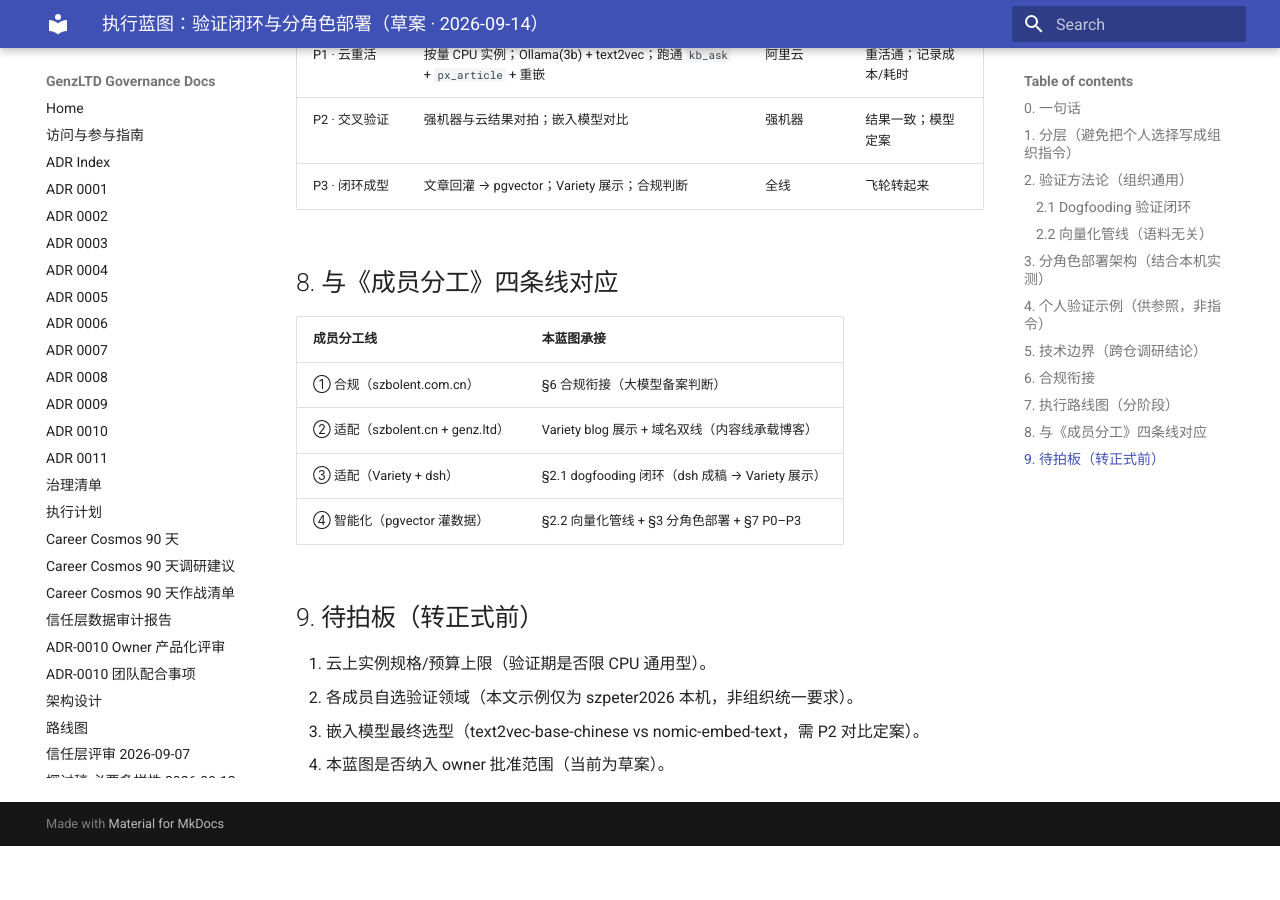
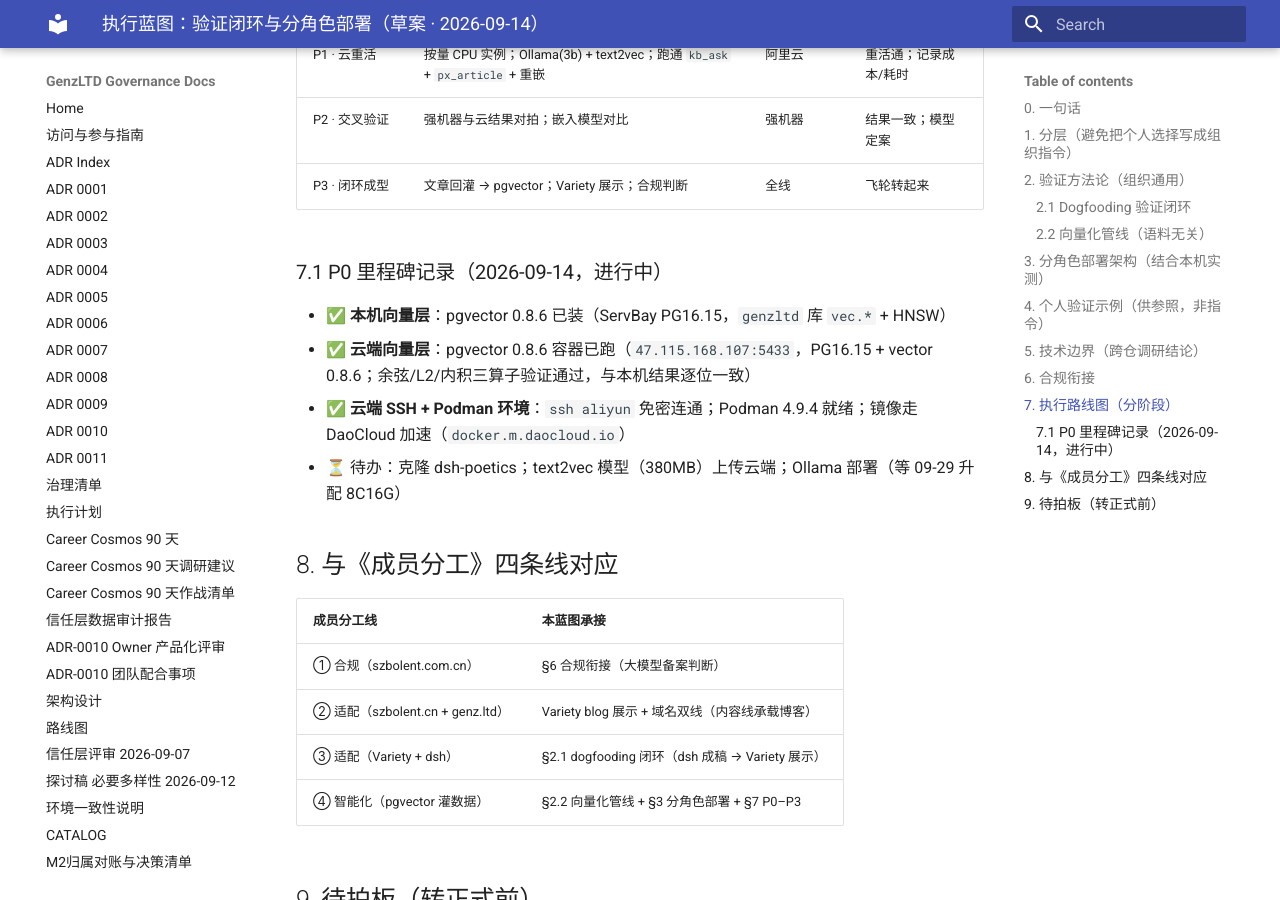
Before and after one commit to GenzLTD/docs, an MkDocs documentation site: the page built from docs/执行蓝图-验证闭环与分角色部署-20260914.md, in a window 1280 px wide and 900 px high, scrolled down 2553 px. Built offline with MkDocs 1.6.1 and Material for MkDocs 9.7.7, drawn with Linux system fonts in a browser that asks for light colours; before the commit the page ends 3399 px from its top, so only the background shows below that.

Commit message:
docs: P0 里程碑记录（云端 pgvector 就绪，三算子验证通过）

```diff
--- a/docs/执行蓝图-验证闭环与分角色部署-20260914.md
+++ b/docs/执行蓝图-验证闭环与分角色部署-20260914.md
@@ -76,6 +76,13 @@
 | P2 · 交叉验证 | 强机器与云结果对拍；嵌入模型对比 | 强机器 | 结果一致；模型定案 |
 | P3 · 闭环成型 | 文章回灌 → pgvector；Variety 展示；合规判断 | 全线 | 飞轮转起来 |
 
+### 7.1 P0 里程碑记录（2026-09-14，进行中）
+
+- ✅ **本机向量层**：pgvector 0.8.6 已装（ServBay PG16.15，`genzltd` 库 `vec.*` + HNSW）
+- ✅ **云端向量层**：pgvector 0.8.6 容器已跑（`47.115.168.107:5433`，PG16.15 + vector 0.8.6；余弦/L2/内积三算子验证通过，与本机结果逐位一致）
+- ✅ **云端 SSH + Podman 环境**：`ssh aliyun` 免密连通；Podman 4.9.4 就绪；镜像走 DaoCloud 加速（`docker.m.daocloud.io`）
+- ⏳ 待办：克隆 dsh-poetics；text2vec 模型（380MB）上传云端；Ollama 部署（等 09-29 升配 8C16G）
+
 ## 8. 与《成员分工》四条线对应
 
 | 成员分工线 | 本蓝图承接 |
```
